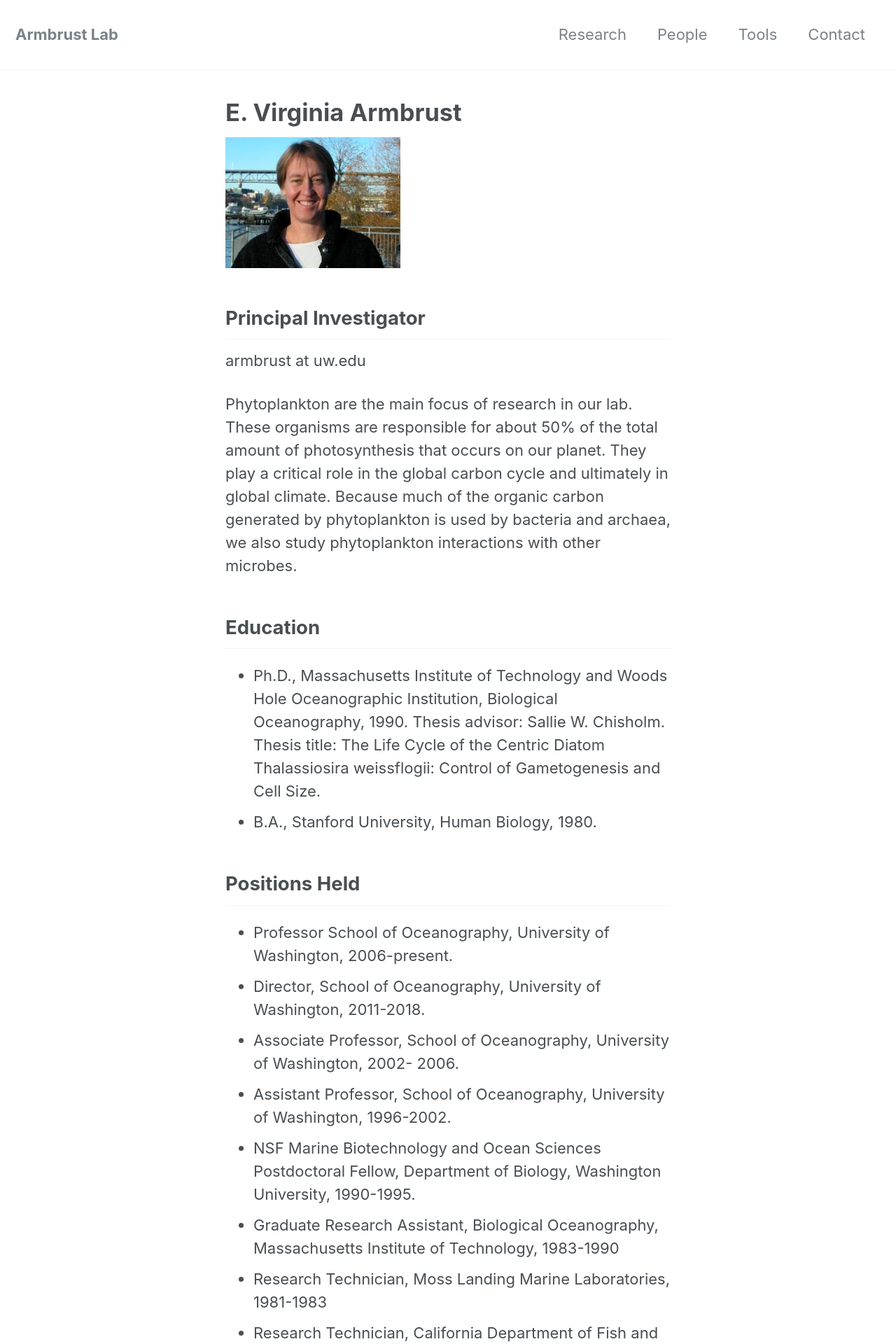
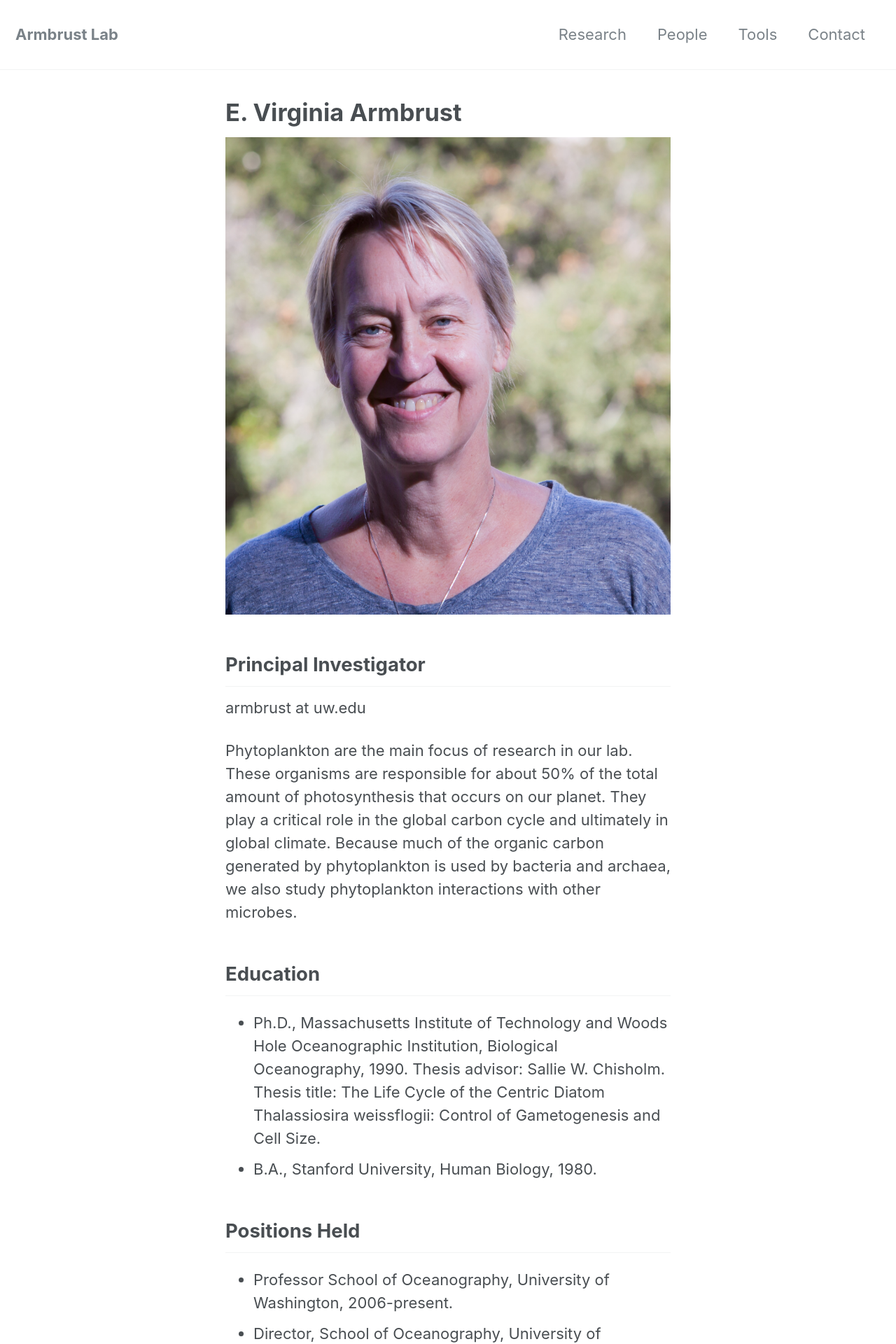
Before and after one commit to armbrustlab/armbrustlab.github.io, a Jekyll site: the page built from collections/_people/armbrust.md, in a window 1280 px wide. Shown: the top 1920 px of the page at 70% size. Built offline with Jekyll 4.4.1, drawn with Linux system fonts in a browser that asks for light colours; nearby versions of some CDN libraries.

Commit message:
Update armbrust.md

```diff
--- a/collections/_people/armbrust.md
+++ b/collections/_people/armbrust.md
@@ -1,7 +1,7 @@
 ---
 title: E. Virginia Armbrust
 ---
-![Ginger Armbrust]({% link /assets/images/Ginger-w200.jpg %})
+![Ginger Armbrust]({% link /assets/images/Ginger_Armbrust.jpg %})
 
 ## Principal Investigator
 armbrust at uw.edu
```
